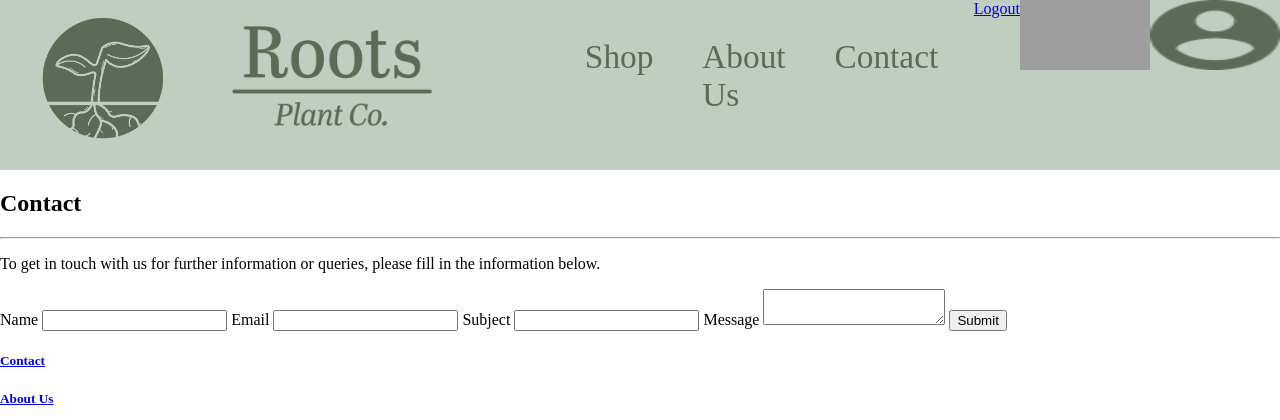
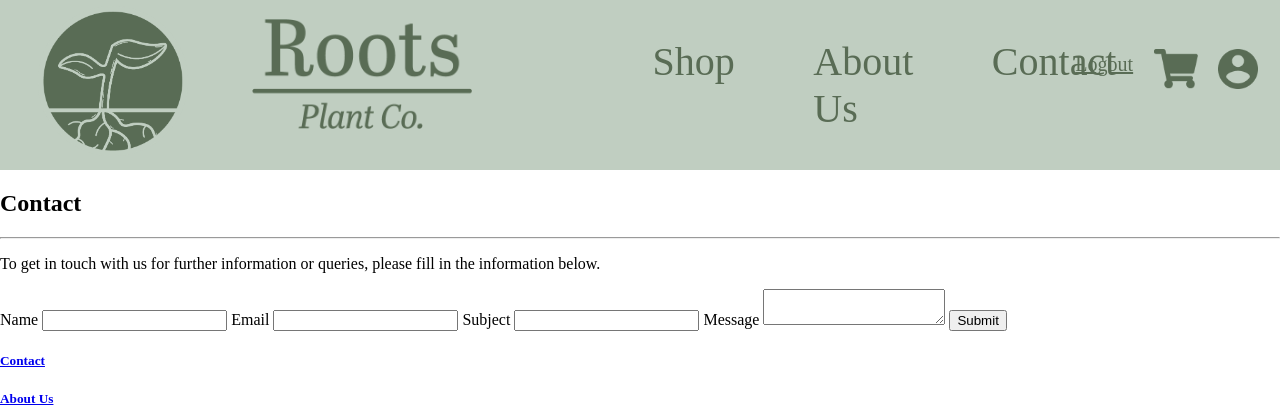
Before and after one commit to jesssssssssssss/plantpractise, a Flask app: page /contact/contact in a window 1280 px wide. Shown: the top 420 px of the page. Run offline with Flask 3, Linux system fonts and the light colour scheme; a user stored in the database is signed in; some libraries are stand-ins or nearby versions; some web fonts are replaced; grey boxes are pictures that could not be loaded.

Commit message:
Fucking finally

```diff
--- a/1Plant Website/Plant Website/Website/static/css/navBase.css
+++ b/1Plant Website/Plant Website/Website/static/css/navBase.css
@@ -17,7 +17,7 @@ nav{
 }
 
 .navBarLogoIcon{
-    margin-top: 1%;
+    margin-top: 0.5%;
     margin-left: 3%;
     margin-right: 0%;
     padding: 0%;
@@ -26,18 +26,19 @@ nav{
 .navBarLogoType{
     margin-left: 5%;
     margin-right: 0%;
-    margin-top: 2%;
+    margin-top: 1.5%;
     padding: 0%;
 }
 
 .navBarCategories{
     display: flex;
     margin-top: 3%;
-    margin-left: 10%;
-    margin-right: 5%;
+    margin-left: 11%;
+    margin-right: 0%;
     width: 50%;
     padding: 0%;
 }
+
 
 
 .navItem{
@@ -45,18 +46,26 @@ nav{
     font-style: normal;
     font-weight: 400;
     color: #596C55;
-    font-size: 25pt;
+    font-size: 30pt;
     text-decoration: none;
-    margin-left: 7%;
-    margin-right: 7%;
+    margin-left: 9%;
+    margin-right: 9%;
 }
 
+.navItem:visited{
+    color: #596C55;
+}
+
+.navItem:hover{
+    color: white;
+    transition: 0.2s ease-in-out;
+}
 
 .loginSection{
-    margin-top: 3.5%;
-    display: flex;
-    justify-content: space-around;
-    margin-right: 5%;
+    margin-top: 4%;
+    margin-left: 5%;
+    display: block;
+    width: 200px;
 }
 
 .loginLinks{
@@ -65,5 +74,55 @@ nav{
     font-weight: 400;
     color: #596C55;
     font-size: 15pt;
-    width: 120px;
+    margin-right: 10%;
+
 }
+
+.loginLinks:visited{
+    color: #596C55;
+}
+
+.loginLinks:hover{
+    color: white;
+    transition: 0.2s ease-in-out;
+}
+
+
+.loggedSection{
+    margin-top: 3.5%;
+    margin-left: 2%;
+    display: block;
+    width: 300px;
+    display: flex;
+
+}
+
+.loggedLinks{
+    font-family: abril-titling, serif;
+    font-style: normal;
+    font-weight: 400;
+    color: #596C55;
+    font-size: 15pt;
+    margin-right: 10%;
+    margin-top: 4%;
+
+}
+
+.loggedLinks:visited{
+    color: #596C55;
+}
+
+.loggedLinks:hover{
+    color: white;
+    transition: 0.2s ease-in-out;
+}
+
+.loggedIconsSection{
+    display: flex;
+}
+
+.loggedIcons{
+    margin-top: 2%;
+    margin-right: 10%;
+    text-decoration: none;
+}
--- a/1Plant Website/Plant Website/Website/templates/navBase.html
+++ b/1Plant Website/Plant Website/Website/templates/navBase.html
@@ -17,12 +17,12 @@
 
                 <!--Icon Logo-->
                 <a class="navBarLogoIcon" href="/"> <!--linking to the home page-->
-                    <img height="130px" src="{{ url_for('static', filename='iconLogo.png') }}">
+                    <img height="150px" src="{{ url_for('static', filename='iconLogo.png') }}">
                 </a>
 
                 <!--Typographic Logo-->
                 <a class="navBarLogoType" href="/shop"><!--need to link to page-->
-                    <img height="100px" src="{{ url_for('static', filename='typographicLogo.png') }}">
+                    <img height="110px" src="{{ url_for('static', filename='typographicLogo.png') }}">
                 </a>
 
 
@@ -40,16 +40,18 @@
 
                 {% if user.is_authenticated %} <!--NEW ADDITION-->
                 <!--Nav icons-->
-                <a class="nav-item nav-link" id="logout" href="/logout">Logout</a>
+                <div class="loggedSection">
+                    <a class="loggedLinks" id="logout" href="/logout">Logout</a>
 
-                <a class="navbar-cart" href="#"><!--need to link to cart page-->
-                    <img width="130px" height="70px" src="{{ url_for('static', filename='cartIcon.jpg')  }}">
-                </a>
+                    <a class="loggedIcons" href="#"><!--need to link to cart page-->
+                        <img height="40px" src="{{ url_for('static', filename='shoppingCart.png')  }}">
+                    </a>
 
-                <a class="navbar-icon" href="/accountDetails">
-                    <img width="130px" height="70px" src="{{ url_for('static', filename='accountIcon.png') }}">
-                </a>
+                    <a class="loggedIcons" href="/accountDetails">
+                        <img height="40px" src="{{ url_for('static', filename='accountIcon.png') }}">
+                    </a>
 
+                </div>
                 {% else %}
                 <div class="loginSection">
                     <a class="loginLinks" id="login" href="/login">Login</a> <!--NEW ADDITION-->
```
Also changed, not shown: 1Plant Website/Plant Website/Website/static/shoppingCart.png (added).
